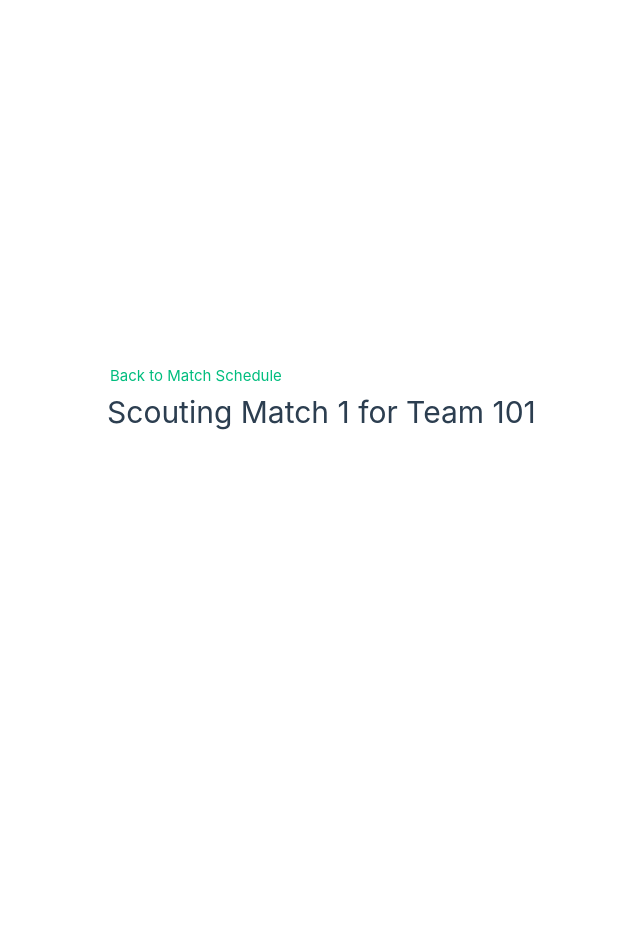
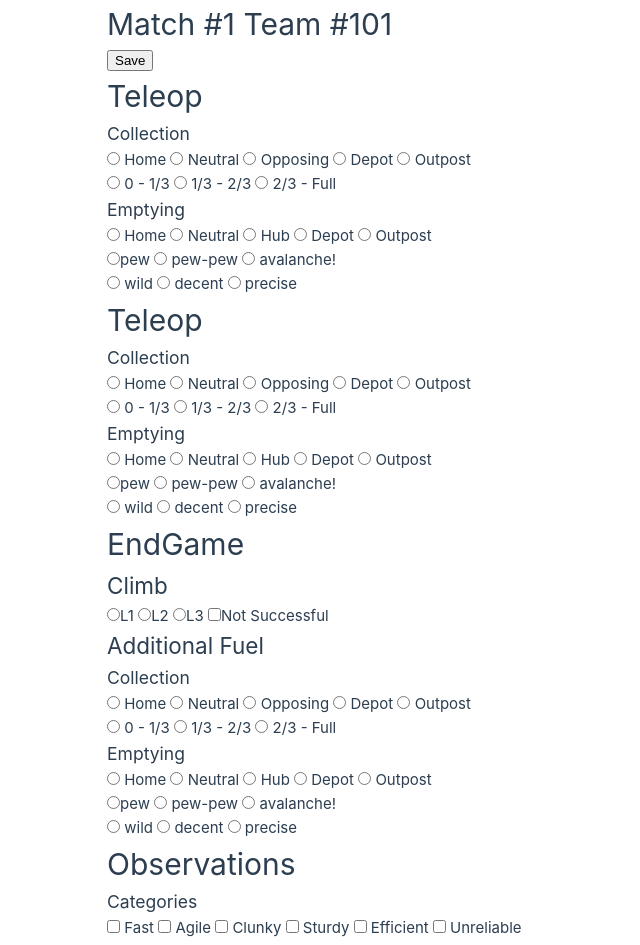
Before and after one commit to lauramoore/2026RebuiltScout, a Vue app: page /scout/1/101 in a window 1280 px wide. Shown: the top 945 px of the page, without its empty margins (533-1173 px from the left). Before the commit the page ends 800 px from the top, so only its background shows below. Built offline with nearby package versions, Linux system fonts and the light colour scheme; no server answers; the database is empty; sample sign-in values are in the browser's storage.

Commit message:
skeleton of scoute form

```diff
--- a/src/components/scout/ScoutAuton.vue
+++ b/src/components/scout/ScoutAuton.vue
@@ -1,12 +1,19 @@
 <template>
-  <h1>Auton</h1>
-  <div>Depot</div>
-  <div>Outpost</div>
-  <div>Neutral</div>
-  <div>Climb</div>
-  <div>Observations</div>
-  <button>Next</button>
+  <h1>Teleop</h1>
+  <ScoutCycle v-model="model"/>
 </template>
-<script>
-export default {};
+<script setup>
+import { computed } from 'vue';
+import ScoutCycle from './ScoutCycle.vue';
+
+const props = defineProps({
+  modelValue: Object
+});
+
+const emit = defineEmits(['update:modelValue']);
+
+const model = computed({
+  get: () => props.modelValue,
+  set: (value) => emit('update:modelValue', value)
+});
 </script>
--- /dev/null
+++ b/src/components/scout/ScoutCycle.vue
@@ -0,0 +1,107 @@
+<template>
+  <h3>Collection</h3>
+  <div>
+    <label>
+      <input type="radio" value="home" v-model="collectionLocation" /> Home
+    </label>
+    <label>
+      <input type="radio" value="neutral" v-model="collectionLocation" /> Neutral
+    </label>
+    <label>
+      <input type="radio" value="opposing" v-model="collectionLocation" /> Opposing
+    </label>
+    <label>
+      <input type="radio" value="depot" v-model="collectionLocation" /> Depot
+    </label>
+    <label>
+      <input type="radio" value="outpost" v-model="collectionLocation" /> Outpost
+    </label>
+  </div>
+  <div>
+    <label>
+      <input type="radio" value="low" v-model="capacity" /> 0 - 1/3
+    </label>
+    <label>
+      <input type="radio" value="medium" v-model="capacity" /> 1/3 - 2/3
+    </label>
+    <label>
+      <input type="radio" value="full" v-model="capacity" /> 2/3 - Full
+    </label>
+  </div>
+  <h3>Emptying</h3>
+  <div>
+    <label>
+      <input type="radio" value="home" v-model="emptyingLocation" /> Home
+    </label>
+    <label>
+      <input type="radio" value="neutral" v-model="emptyingLocation" /> Neutral
+    </label>
+    <label>
+      <input type="radio" value="hub" v-model="emptyingLocation" /> Hub
+    </label>
+    <label>
+      <input type="radio" value="depot" v-model="emptyingLocation" /> Depot
+    </label>
+    <label>
+      <input type="radio" value="outpost" v-model="emptyingLocation" /> Outpost
+    </label>
+  </div>
+  <div>
+    <label>
+      <input type="radio" value="slow" v-model="speed" />pew
+    </label>
+    <label>
+      <input type="radio" value="medium" v-model="speed" /> pew-pew
+    </label>
+    <label>
+      <input type="radio" value="fast" v-model="speed" /> avalanche!
+    </label>
+  </div>
+   <div>
+    <label>
+      <input type="radio" value="wild" v-model="accuracy" /> wild
+    </label>
+    <label>
+      <input type="radio" value="decent" v-model="accuracy" /> decent
+    </label>
+    <label>
+      <input type="radio" value="precise" v-model="accuracy" /> precise
+    </label>
+  </div>
+  <div>
+  </div>
+</template>
+
+<script setup>
+import { computed } from 'vue';
+
+const props = defineProps({
+  modelValue: {
+    type: Object,
+    default: () => ({})
+  }
+});
+
+const emit = defineEmits(['update:modelValue']);
+
+const collectionLocation = computed({
+  get: () => props.modelValue.collectionLocation,
+  set: (value) => emit('update:modelValue', { ...props.modelValue, collectionLocation: value })
+});
+const capacity = computed({
+  get: () => props.modelValue.capacity,
+  set: (value) => emit('update:modelValue', { ...props.modelValue, capacity: value })
+});
+const emptyingLocation = computed({
+  get: () => props.modelValue.emptyingLocation,
+  set: (value) => emit('update:modelValue', { ...props.modelValue, emptyingLocation: value })
+});
+const speed = computed({
+  get: () => props.modelValue.speed,
+  set: (value) => emit('update:modelValue', { ...props.modelValue, speed: value })
+});
+const accuracy = computed({
+  get: () => props.modelValue.accuracy,
+  set: (value) => emit('update:modelValue', { ...props.modelValue, accuracy: value })
+});
+</script>
--- a/src/components/scout/ScoutEndgame.vue
+++ b/src/components/scout/ScoutEndgame.vue
@@ -1,10 +1,37 @@
 <template>
   <h1>EndGame</h1>
-  <div>Climb?</div>
-  <div>Additional Fuel</div>
-  <div>Observations</div>
-  <button>Back</button><button>Done</button>
+  <div>
+    <h2>Climb</h2>
+    <div>
+       <label>
+      <input type="radio" value="slow" v-model="climb" />L1
+    </label>
+    <label>
+      <input type="radio" value="medium" v-model="climb" />L2
+    </label>
+    <label>
+      <input type="radio" value="fast" v-model="climb" />L3
+    </label>
+     <label>
+      <input type="checkbox" value="fast" v-model="climbAborted" />Not Successful
+    </label>
+    </div>
+  </div>
+  <h2>Additional Fuel</h2>
+   <ScoutCycle v-model="model"/>
 </template>
-<script>
-export default {};
+<script setup>
+import { computed } from 'vue';
+import ScoutCycle from './ScoutCycle.vue';
+
+const props = defineProps({
+  modelValue: Object
+});
+
+const emit = defineEmits(['update:modelValue']);
+
+const model = computed({
+  get: () => props.modelValue || {},
+  set: (value) => emit('update:modelValue', value)
+});
 </script>
--- /dev/null
+++ b/src/components/scout/ScoutObservations.vue
@@ -0,0 +1,49 @@
+<template>
+  <h1>Observations</h1>
+  <h3>Categories</h3>
+  <div>
+    <label>
+      <input type="checkbox" value="fast" v-model="categories" /> Fast
+    </label>
+    <label>
+      <input type="checkbox" value="agile" v-model="categories" /> Agile
+    </label>
+    <label>
+      <input type="checkbox" value="clunky" v-model="categories" /> Clunky
+    </label>
+    <label>
+      <input type="checkbox" value="sturdy" v-model="categories" /> Sturdy
+    </label>
+    <label>
+      <input type="checkbox" value="efficient" v-model="categories" /> Efficient
+    </label>
+    <label>
+      <input type="checkbox" value="unreliable" v-model="categories" /> Unreliable
+    </label>
+  </div>
+  <h3>Notes</h3>
+  <textarea v-model="notes"></textarea>
+</template>
+
+<script setup>
+import { computed } from 'vue';
+
+const props = defineProps({
+  modelValue: {
+    type: Object,
+    default: () => ({ categories: [], notes: '' })
+  }
+});
+
+const emit = defineEmits(['update:modelValue']);
+
+const categories = computed({
+  get: () => props.modelValue.categories || [],
+  set: (value) => emit('update:modelValue', { ...props.modelValue, categories: value })
+});
+
+const notes = computed({
+  get: () => props.modelValue.notes || '',
+  set: (value) => emit('update:modelValue', { ...props.modelValue, notes: value })
+});
+</script>
--- a/src/components/scout/ScoutTeleop.vue
+++ b/src/components/scout/ScoutTeleop.vue
@@ -1,12 +1,19 @@
 <template>
   <h1>Teleop</h1>
-  <div>Collecting</div>
-  <div>Shooting</div>
-  <div>Defending</div>
-  <div>Passing</div>
-  <div>Observations</div>
-  <button>Back</button><button>Next</button>
+  <ScoutCycle v-model="model"/>
 </template>
-<script>
-export default {};
+<script setup>
+import { computed } from 'vue';
+import ScoutCycle from  "./ScoutCycle.vue";
+
+const props = defineProps({
+  modelValue: Object
+});
+
+const emit = defineEmits(['update:modelValue']);
+
+const model = computed({
+  get: () => props.modelValue,
+  set: (value) => emit('update:modelValue', value)
+});
 </script>
--- a/src/views/ScoutView.vue
+++ b/src/views/ScoutView.vue
@@ -1,13 +1,110 @@
 <template>
-  <div>
-    <RouterLink :to="{ name: 'home' }">Back to Match Schedule</RouterLink>
-    <h1>Scouting Match {{ route.params.match }} for Team {{ route.params.team }}</h1>
-    <!-- Scouting form will go here -->
+  <div v-if="error" class="error-message">{{ error }}</div>
+  <div v-else>
+    <h1>Match #{{ route.params.match }} Team #{{ route.params.team }}</h1>
+    <button type="submit" :disabled="isSaving">
+        {{ isSaving ? 'Saving...' : 'Save' }}
+      </button>
+    <form @submit.prevent="saveScoutData">
+      <!-- Assuming these components use v-model to bind to the formData properties -->
+      <ScoutAuton v-model="formData.auton" />
+      <ScoutTeleop v-model="formData.teleop" />
+      <ScoutEndgame v-model="formData.endgame" />
+      <ScoutObservations v-model="formData.observations" />
+    </form>
   </div>
 </template>
 
 <script setup>
-import { useRoute, RouterLink } from 'vue-router';
+import { ref, reactive, onMounted, onUnmounted } from 'vue';
+import { useRoute, useRouter } from 'vue-router';
+import { db } from '../firebase.js';
+import { doc, onSnapshot, updateDoc } from 'firebase/firestore';
+import { getAuth, onAuthStateChanged } from 'firebase/auth';
+
+import ScoutAuton from '../components/scout/ScoutAuton.vue';
+import ScoutTeleop from '../components/scout/ScoutTeleop.vue';
+import ScoutEndgame from '../components/scout/ScoutEndgame.vue';
+import ScoutObservations from '@/components/scout/ScoutObservations.vue';
 
 const route = useRoute();
+const router = useRouter();
+
+const formData = reactive({
+  auton: {},
+  teleop: {},
+  endgame: {}
+});
+const error = ref(null);
+const isSaving = ref(false);
+const userId = ref(null);
+
+let docRef = null;
+let unsubscribeDoc = null;
+let authUnsubscribe = null;
+
+onMounted(() => {
+  const auth = getAuth();
+  authUnsubscribe = onAuthStateChanged(auth, user => {
+    if (user) {
+      userId.value = user.uid;
+      setupFirestoreListener();
+    } else {
+      // This should not happen due to the route guard, but handle it just in case.
+      error.value = "You must be logged in to scout.";
+      userId.value = null;
+      if (unsubscribeDoc) unsubscribeDoc();
+    }
+  });
+});
+
+function setupFirestoreListener() {
+  if (!userId.value) return;
+
+  const eventCode = 'gadal2026';
+  const matchNumber = route.params.match;
+  const teamNumber = route.params.team;
+
+  docRef = doc(db, 'users', userId.value, eventCode, matchNumber);
+
+  unsubscribeDoc = onSnapshot(docRef, (docSnap) => {
+    if (docSnap.exists()) {
+      const teamData = docSnap.data()?.[`scoutingData.${teamNumber}`] || {};
+      // Merge data to avoid overwriting the reactive object
+      Object.assign(formData, teamData);
+    }
+  }, (err) => {
+    console.error("Error listening to scout document:", err);
+    error.value = "Failed to load scouting data.";
+  });
+}
+
+onUnmounted(() => {
+  if (authUnsubscribe) authUnsubscribe();
+  if (unsubscribeDoc) unsubscribeDoc();
+});
+
+async function saveScoutData() {
+  if (!docRef) {
+    error.value = "Cannot save, database connection not established.";
+    return;
+  }
+  isSaving.value = true;
+  error.value = null;
+
+  try {
+    const teamNumber = route.params.team;
+    // Use dot notation to update only the data for this team.
+    await updateDoc(docRef, {
+      [`scoutingData.${teamNumber}`]: formData
+    });
+    // Navigate back to the schedule after saving.
+    router.back();
+  } catch (err) {
+    console.error("Error saving scout data:", err);
+    error.value = `Failed to save data: ${err.message}`;
+  } finally {
+    isSaving.value = false;
+  }
+}
 </script>
```
Also changed, not shown: src/components/scout/ScoutForm.vue (deleted, +0 -16 lines).
